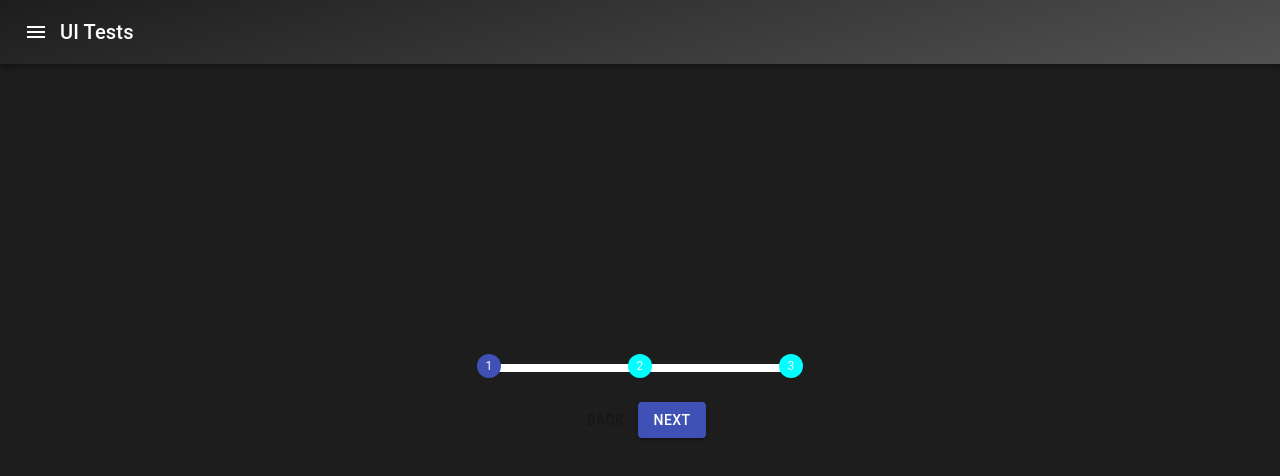
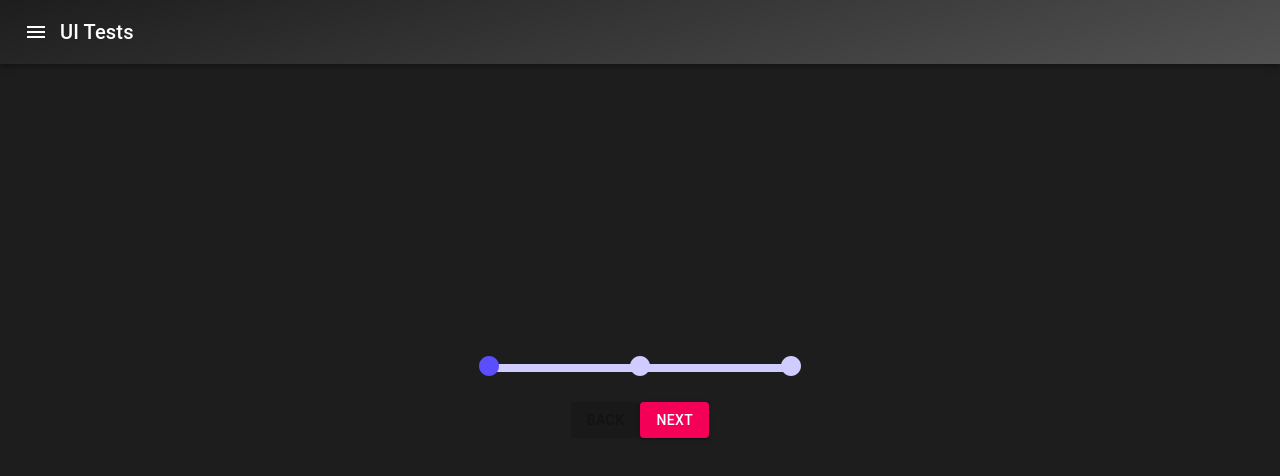
Before and after one commit to BobbyAD/ui-tests, a React (Create React App) app: page /stepper-dots in a window 1280 px wide. Shown: the top 476 px of the page. Built offline with nearby package versions, Linux system fonts and the light colour scheme; the HTML template or start-up script is replaced by a standard one.

Commit message:
Dots animated properly. I need to clean this code up, it's ugly

```diff
--- a/src/components/stepper-dots/StepperDots.jsx
+++ b/src/components/stepper-dots/StepperDots.jsx
@@ -7,7 +7,8 @@ import Step from '@material-ui/core/Step';
 import StepLabel from '@material-ui/core/StepLabel';
 import Button from '@material-ui/core/Button';
 import Typography from '@material-ui/core/Typography';
-import { StepConnector, StepIcon } from '@material-ui/core';
+import { StepConnector } from '@material-ui/core';
+import LensIcon from '@material-ui/icons/Lens'
 
 const StepperDots = () => {
 
@@ -39,31 +40,43 @@ const StepperDots = () => {
             background: 'rgba(0,0,0,0)',
             width: '500px',
         },
+        icon: {
+            zIndex: 2,
+            color: '#d0ccff',
+            '& $active': {
+                color: '#5b4eff',
+            },
+        },
     }))();
 
     const connectorClasses = makeStyles(theme => ({
         connectorActive: {
             '& $connectorLine': {
-                borderTop: '8px solid green',
+                borderTop: '8px solid #5b4eff',
                 borderRadius: '2px',
                 marginTop: '-2px',
             },
         },
         connectorCompleted: {
             '& $connectorLine': {
-                borderTop: '8px solid orange',
+                borderTop: '8px solid #5b4eff',
                 borderRadius: '2px',
                 marginTop: '-2px'
             },
         },
         connectorDisabled: {
             '& $connectorLine': {
-                borderTop: '8px solid white',
+                borderTop: '8px solid #d0ccff',
                 borderRadius: '2px',
                 marginTop: '-2px'
             },
         },
         connectorLine: {
+            '& $connectorLine': {
+                borderTop: '8px solid #d0ccff',
+                borderRadius: '2px',
+                marginTop: '-2px'
+            },
             transition: theme.transitions.create('border-color'),
         },
         connectorRoot: {
@@ -75,17 +88,12 @@ const StepperDots = () => {
 
     const stepClasses = makeStyles(theme => ({
         stepRoot: {
-            color: 'cyan',
-            zIndex: 10
-        },
-        stepCompleted: {
-            color: 'pink'
-        },
-        stepDisabled: {
-            color: 'magenta'
-        },
-        stepActive: {
-            color: 'pink',
+            zIndex: 2,
+            color: '#d0ccff',
+            '&.active': {
+                color: '#5b4eff',
+            },
+            transition: theme.transitions.create('color'),
         }
     }))();
 
@@ -99,52 +107,44 @@ const StepperDots = () => {
         }} />
     )
 
+    const activateStepIcon = (step) => {
+        if (activeStep >= step) {
+            return "active"
+        } else {
+            return ""
+        }
+    }
+
     return (
         <div className={classes.root}>
             <Stepper className={classes.stepper} activeStep={activeStep} connector={connector} alternativeLabel>
                 <Step className={classes.step}>
-                    <StepLabel
-                        StepIconProps={{
-                            classes: {
-                                root: stepClasses.stepRoot,
-                                completed: stepClasses.stepCompleted,
-                                active: stepClasses.stepActive,
-                            }
-                        }}
-                    ></StepLabel>
+                    <StepLabel StepIconProps={{
+                        icon: (<LensIcon classes={{ root: stepClasses.stepRoot }} className={activateStepIcon(0)} />)
+                    }} />
                 </Step>
                 <Step className={classes.step}>
-                    <StepLabel
-                        StepIconProps={{
-                            classes: {
-                                root: stepClasses.stepRoot,
-                                completed: stepClasses.stepCompleted,
-                                active: stepClasses.stepActive,
-                            }
-                        }}
-                    ></StepLabel>
+                    <StepLabel StepIconProps={{
+                        icon: (<LensIcon classes={{ root: stepClasses.stepRoot }} className={activateStepIcon(1)} />)
+                    }} />
                 </Step>
                 <Step className={classes.step}>
-                    <StepLabel
-                        StepIconProps={{
-                            classes: {
-                                root: stepClasses.stepRoot,
-                                completed: stepClasses.stepCompleted,
-                                active: stepClasses.stepActive,
-                            }
-                        }}
-                    ></StepLabel>
+                    <StepLabel StepIconProps={{
+                        icon: (<LensIcon classes={{ root: stepClasses.stepRoot }} className={activateStepIcon(2)} />)
+                    }} />
                 </Step>
             </Stepper>
             <div>
                 <Button
+                    variant="contained"
+                    color="primary"
                     disabled={activeStep === 0}
                     onClick={handleBack}
                     className={classes.backButton}
                 >
                     Back
                 </Button>
-                <Button variant="contained" color="primary" onClick={handleNext}>
+                <Button variant="contained" color="secondary" onClick={handleNext}>
                     {activeStep === steps.length - 1 ? 'Finish' : 'Next'}
                 </Button>
             </div>
```
